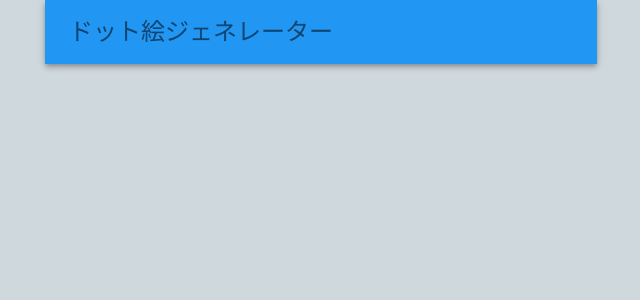
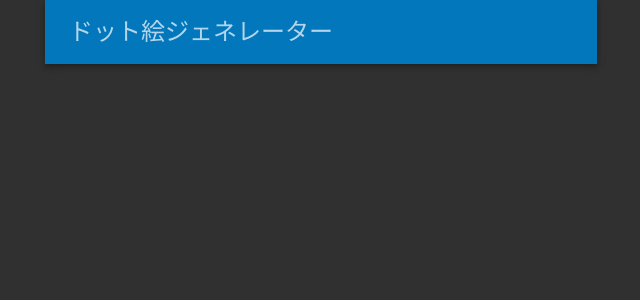
Before and after one commit to shimehituzi/dotpicgen, a React (Create React App) app: page / in a window 1280 px wide. Shown: the top 300 px of the page, without its empty margins (319-959 px from the left). Built offline with nearby package versions, Linux system fonts and the light colour scheme.

Commit message:
color state

```diff
--- a/package.json
+++ b/package.json
@@ -5,6 +5,7 @@
   "dependencies": {
     "@material-ui/core": "^4.11.0",
     "@material-ui/icons": "^4.9.1",
+    "@material-ui/lab": "^4.0.0-alpha.56",
     "@reduxjs/toolkit": "^1.2.5",
     "@testing-library/jest-dom": "^4.2.4",
     "@testing-library/react": "^9.3.2",
--- /dev/null
+++ b/src/state/color/index.ts
@@ -0,0 +1,31 @@
+import { createSlice, PayloadAction } from '@reduxjs/toolkit'
+
+export enum Colors {
+  Gray = '#616161',
+  Red = '#ff8a80',
+  Blue = '#82b1ff',
+  Green = '#b9f6ca',
+  Yellow = '#ffff8d',
+  White = '#f5f5f5',
+}
+
+type Color = {
+  color: Colors
+}
+
+const initialState: Color = {
+  color: Colors.White
+}
+
+const colorSlice = createSlice({
+  name: 'color',
+  initialState,
+  reducers: {
+    reset: () => initialState,
+    setColor: (state, action: PayloadAction<Colors>) => {
+      state.color = action.payload
+    }
+  }
+})
+
+export default colorSlice
--- a/src/state/index.ts
+++ b/src/state/index.ts
@@ -1,15 +1,18 @@
 import { configureStore } from '@reduxjs/toolkit'
 import { useSelector, useDispatch } from 'react-redux'
 import exampleSlice from 'state/example'
+import colorSlice from 'state/color'
 
 export const store = configureStore({
   reducer: {
     [exampleSlice.name]: exampleSlice.reducer,
+    [colorSlice.name]: colorSlice.reducer
   }
 })
 
 export const actions = {
   [exampleSlice.name]: exampleSlice.actions,
+  [colorSlice.name]: colorSlice.actions,
 }
 
 export type AppState = ReturnType<typeof store.getState>
--- a/src/theme.tsx
+++ b/src/theme.tsx
@@ -1,15 +1,21 @@
-import { createMuiTheme, colors } from '@material-ui/core'
+import { createMuiTheme } from '@material-ui/core'
 
 const theme = createMuiTheme({
   palette: {
-    primary: colors.blue,
-    secondary: colors.yellow,
-    error: colors.red,
-    background: {
-      default: colors.blueGrey.A100
+    primary : {
+      light: '#58a5ef',
+      main: '#0277bc',
+      dark: '#004c8b',
+      contrastText: '#ffffff',
     },
-    type: "light"
-  },
+    secondary : {
+      light: '#ffff72',
+      main: '#ffeb3b',
+      dark: '#c8b900',
+      contrastText: '#000000',
+    },
+    type: 'dark'
+  }
 })
 
 export default theme
--- /dev/null
+++ b/src/views/ColorPullet/index.tsx
@@ -0,0 +1,12 @@
+import React from 'react'
+import { ToggleButton, ToggleButtonGroup, ToggleButtonProps } from '@material-ui/lab'
+
+const ColorPullet: React.FC = () => {
+
+  return (
+    <ToggleButtonGroup>
+    </ToggleButtonGroup>
+  )
+}
+
+export default ColorPullet
--- a/src/views/Home/index.tsx
+++ b/src/views/Home/index.tsx
@@ -1,11 +1,13 @@
 import React from 'react'
 
 import Appbar from 'views/Appbar'
+import ColorPullet from 'views/ColorPullet'
 
 const Home: React.FC = () => {
   return (
     <React.Fragment>
       <Appbar />
+      <ColorPullet />
     </React.Fragment>
   )
 }
```
Also changed, not shown: 1 other file (tests, documents, lock files or other folders).
